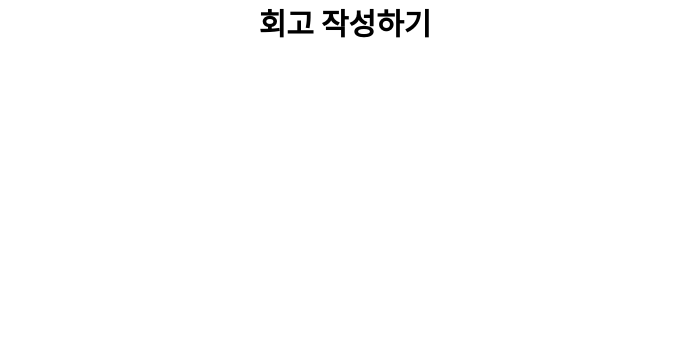
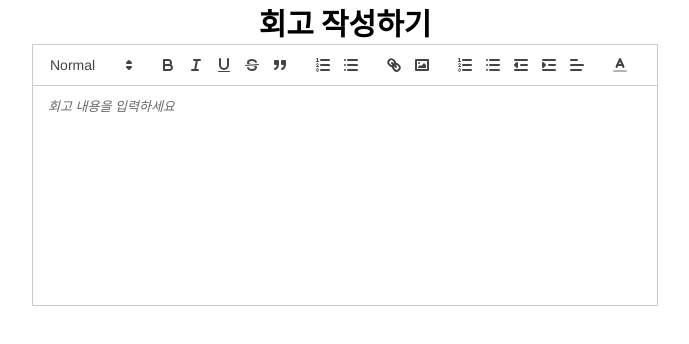
Before and after one commit to Club-PARD/Bingo_WEB, a React (Create React App) app in the folder bingo/: page /RetrospectWrite in a window 1280 px wide. Shown: the top 344 px of the page, without its empty margins (295-984 px from the left). Built offline with nearby package versions, Linux system fonts and the light colour scheme.

Commit message:
231224 용현 : Editor 파일 추가

```diff
--- a/bingo/package.json
+++ b/bingo/package.json
@@ -10,6 +10,7 @@
     "axios": "^1.6.2",
     "react": "^18.2.0",
     "react-dom": "^18.2.0",
+    "react-quill": "^2.0.0",
     "react-responsive": "^9.0.2",
     "react-router": "^6.21.0",
     "react-router-dom": "^6.21.0",
--- /dev/null
+++ b/bingo/src/Pages/Retrospect/Editor.js
@@ -0,0 +1,53 @@
+import React from "react";
+import 'quill/dist/quill.snow.css'
+import ReactQuill from 'react-quill'
+
+const Editor = () => {
+
+  var modules = {
+    toolbar: [
+      [{ size: ["small", false, "large", "huge"] }],
+      ["bold", "italic", "underline", "strike", "blockquote"],
+      [{ list: "ordered" }, { list: "bullet" }],
+      ["link", "image"],
+      [
+        { list: "ordered" },
+        { list: "bullet" },
+        { indent: "-1" },
+        { indent: "+1" },
+        { align: [] }
+      ],
+      [{ "color": ["#000000", "#e60000", "#ff9900", "#ffff00", "#008a00", "#0066cc", "#9933ff", "#ffffff", "#facccc", "#ffebcc", "#ffffcc", "#cce8cc", "#cce0f5", "#ebd6ff", "#bbbbbb", "#f06666", "#ffc266", "#ffff66", "#66b966", "#66a3e0", "#c285ff", "#888888", "#a10000", "#b26b00", "#b2b200", "#006100", "#0047b2", "#6b24b2", "#444444", "#5c0000", "#663d00", "#666600", "#003700", "#002966", "#3d1466", 'custom-color'] }],
+    ]
+  };
+
+  var formats = [
+    "header", "height", "bold", "italic",
+    "underline", "strike", "blockquote",
+    "list", "color", "bullet", "indent",
+    "link", "image", "align", "size",
+  ];
+
+  const handleProcedureContentChange = (content) => {
+    console.log("content---->", content);
+  };
+
+  return (
+    <div >
+      <div style={{ display: "grid", justifyContent: "center"}}>
+        <ReactQuill
+          theme="snow"
+          modules={modules}
+          formats={formats}
+          placeholder="회고 내용을 입력하세요"
+          onChange={handleProcedureContentChange}
+          style={{ height: "220px" }}
+        >
+        </ReactQuill>
+      </div>
+    </div>
+  );
+
+}
+
+export default Editor;
--- a/bingo/src/Pages/Retrospect/RetrospectWrite.js
+++ b/bingo/src/Pages/Retrospect/RetrospectWrite.js
@@ -1,11 +1,13 @@
 import { Div } from "../../Components/NormalComponents/Section";
 import { P } from "../../Components/NormalComponents/Text";
+import Editor from "./Editor";
 
 function RetrospectWrite() {
     return (
         // 전체 총괄 Div
-        <Div alignItems="center" justifyContent="center">
+        <Div alignItems="center" justifyContent="center" flexDirection="column">
             <P fontSize="30px" fontWeight="bolder">회고 작성하기</P>
+            <Editor />
         </Div>
     );
 }
```
Also changed, not shown: 1 other file (tests, documents, lock files or other folders).
